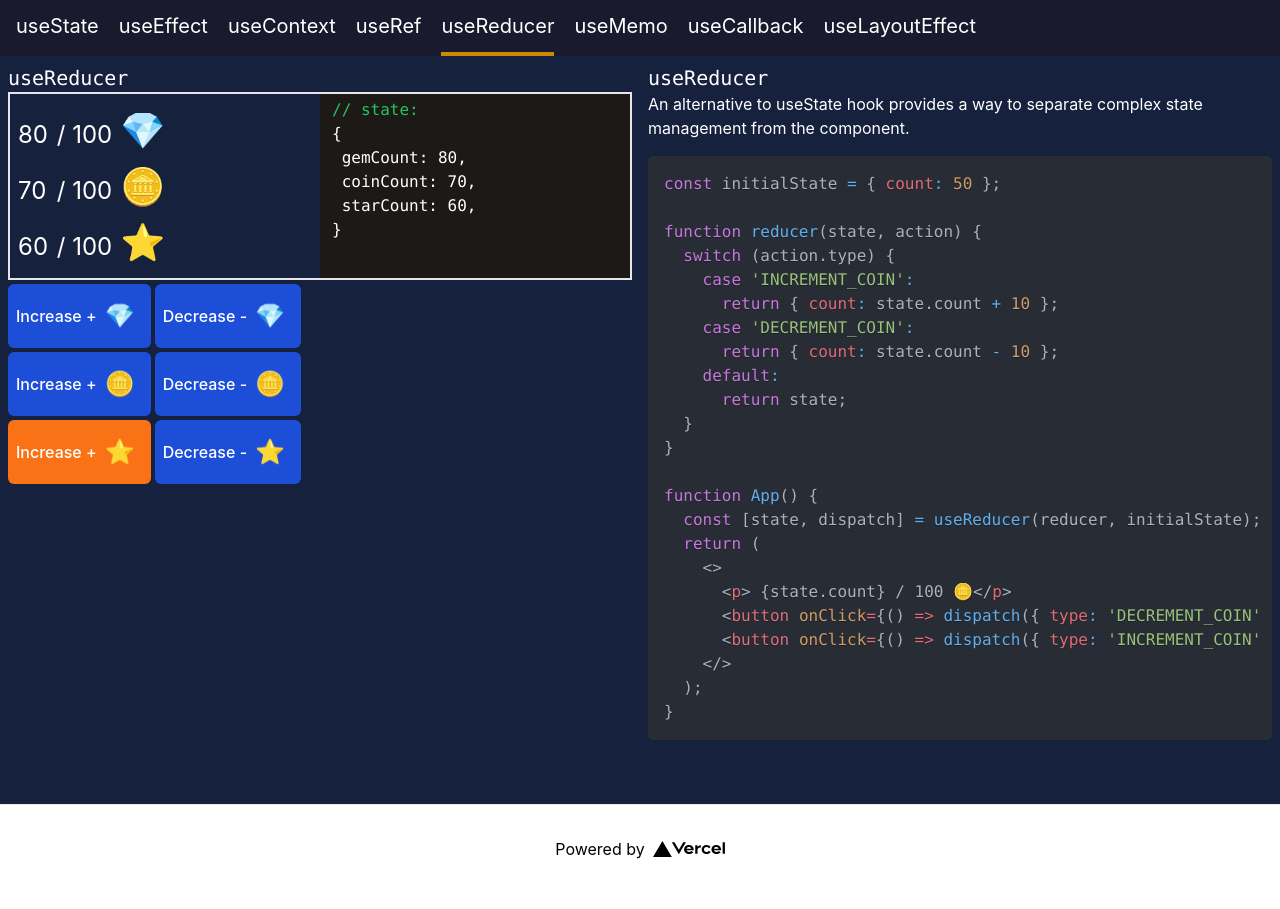
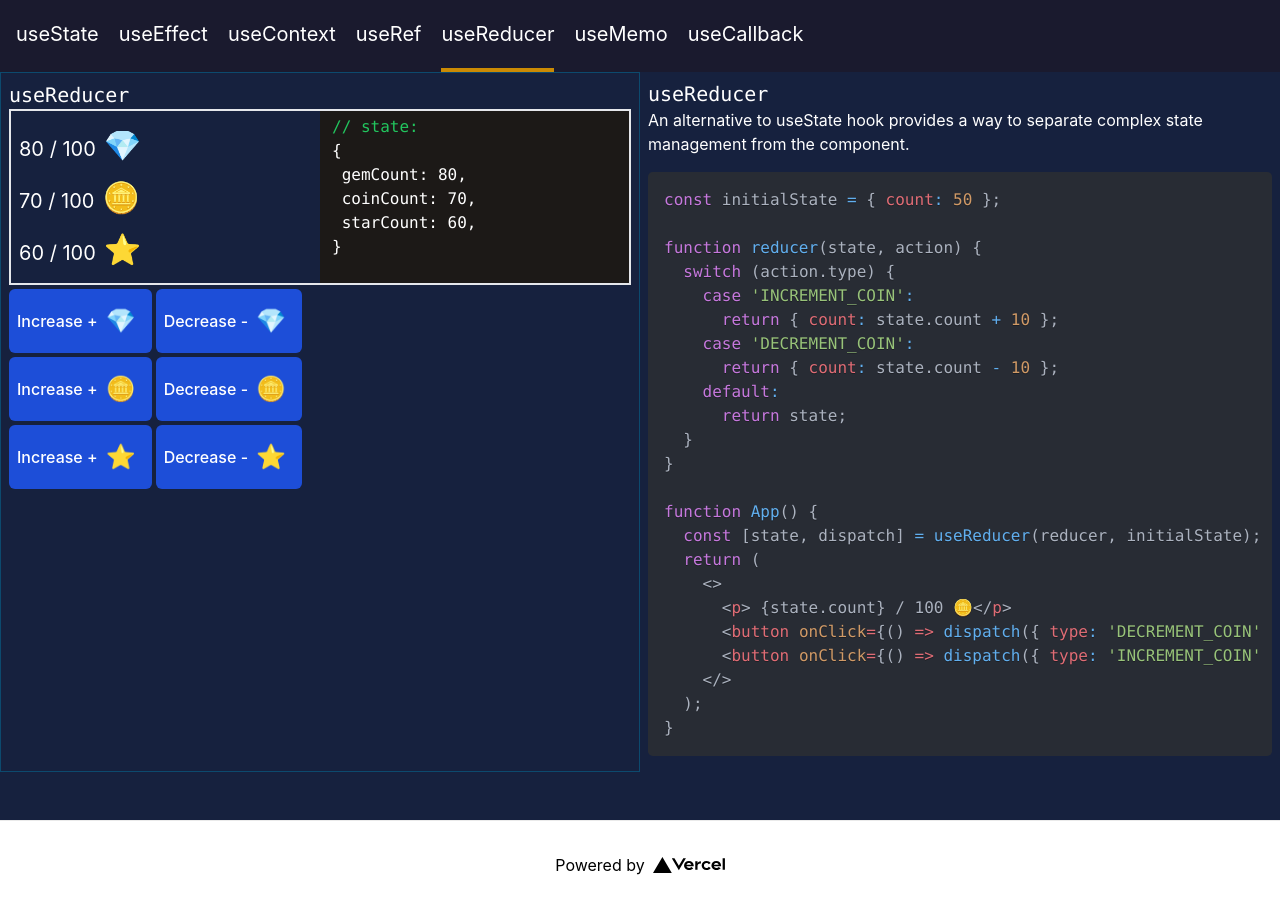
Before and after one commit to bekzodnj/reacthooks, a Next.js app: page /reducer in a window 1280 px wide. Built offline with nearby package versions, Linux system fonts and the light colour scheme.

Commit message:
clean-up

```diff
--- a/components/AboutPage.js
+++ b/components/AboutPage.js
@@ -1,7 +1,32 @@
 export const AboutPage = () => {
   return (
-    <div className='grid grid-cols-1 sm:grid-cols-2 border border-yellow-200'>
-      Hello
-    </div>
+    <>
+      <div className='p-3 font-mono'>
+        <h2 className=' text-2xl'>React hooks</h2>
+        <p className='mb-3'>
+          This website shows interactive examples of popular React hooks and
+          some information about them - useState, useEffect, useContext, useRef,
+          useMemo, useCallback.
+        </p>
+
+        <h3 className='text-xl'>Resources: </h3>
+        <a
+          href='https://reactjs.org/docs/hooks-reference.html'
+          target='_blank'
+          rel='noreferrer noopener'
+          className='underline block'
+        >
+          Hooks API Reference - React Docs
+        </a>
+        <a
+          href='https://beta.reactjs.org/apis/react'
+          target='_blank'
+          rel='noreferrer noopener'
+          className='underline block'
+        >
+          React APIs - React Beta Docs
+        </a>
+      </div>
+    </>
   );
 };
--- a/components/Navbar.js
+++ b/components/Navbar.js
@@ -1,16 +1,20 @@
 import Link from 'next/link';
-let activeClassName = 'border-b-yellow-600 border-b-4 py-3 list-none';
+let activeClassName =
+  'border-b-yellow-600 border-b-4 py-5 hover:opacity-70 list-none';
 
 import { useRouter } from 'next/router';
 
 //   <li className={router.pathname == "/" ? "active" : ""}>
+
 function Navbar() {
   const router = useRouter();
   return (
     <nav className='px-4 bg-bluerose text-white bold flex overflow-x-scroll space-x-5 text-xl '>
       <li
         className={
-          router.pathname == '/state' ? activeClassName : 'py-3 list-none'
+          router.pathname == '/state'
+            ? activeClassName
+            : 'py-5 hover:opacity-70 list-none'
         }
       >
         <Link href='/state'>useState</Link>
@@ -18,7 +22,9 @@ function Navbar() {
 
       <li
         className={
-          router.pathname == '/effect' ? activeClassName : 'py-3 list-none'
+          router.pathname == '/effect'
+            ? activeClassName
+            : 'py-5 hover:opacity-70 list-none'
         }
       >
         <Link href='/effect'>useEffect</Link>
@@ -26,7 +32,9 @@ function Navbar() {
 
       <li
         className={
-          router.pathname == '/context' ? activeClassName : 'py-3 list-none'
+          router.pathname == '/context'
+            ? activeClassName
+            : 'py-5 hover:opacity-70 list-none'
         }
       >
         <Link href='/context'>useContext</Link>
@@ -34,7 +42,9 @@ function Navbar() {
 
       <li
         className={
-          router.pathname == '/ref' ? activeClassName : 'py-3 list-none'
+          router.pathname == '/ref'
+            ? activeClassName
+            : 'py-5 hover:opacity-70 list-none'
         }
       >
         <Link href='/ref'>useRef</Link>
@@ -42,7 +52,9 @@ function Navbar() {
 
       <li
         className={
-          router.pathname == '/reducer' ? activeClassName : 'py-3 list-none'
+          router.pathname == '/reducer'
+            ? activeClassName
+            : 'py-5 hover:opacity-70 list-none'
         }
       >
         <Link href='/reducer'>useReducer</Link>
@@ -50,7 +62,9 @@ function Navbar() {
 
       <li
         className={
-          router.pathname == '/memo' ? activeClassName : 'py-3 list-none'
+          router.pathname == '/memo'
+            ? activeClassName
+            : 'py-5 hover:opacity-70 list-none'
         }
       >
         <Link href='/memo'>useMemo</Link>
@@ -58,19 +72,24 @@ function Navbar() {
 
       <li
         className={
-          router.pathname == '/callback' ? activeClassName : 'py-3 list-none'
+          router.pathname == '/callback'
+            ? activeClassName
+            : 'py-5 hover:opacity-70 list-none'
         }
       >
         <Link href='/callback'>useCallback</Link>
       </li>
 
-      <li
+      {/* @TODO - layout effect */}
+      {/* <li
         className={
-          router.pathname == '/layout' ? activeClassName : 'py-3 list-none'
+          router.pathname == '/layout'
+            ? activeClassName
+            : 'py-5 hover:opacity-70 list-none'
         }
       >
         <Link href='/layout'>useLayoutEffect</Link>
-      </li>
+      </li> */}
     </nav>
   );
 }
--- a/pages/effect.js
+++ b/pages/effect.js
@@ -118,6 +118,7 @@ const Effect = ({}) => {
 const EffectExample = () => {
   return (
     <div id='boxWrap' className='transition-colors p-3'>
+      <p className='font-mono'>(Example shows browser API + useEffect hook)</p>
       <LongList />
       <Box />
       <LongList />
@@ -145,13 +146,14 @@ const Box = () => {
 
     const observe = new IntersectionObserver((entries) => {
       const entry = entries[0];
-
+      if (document.getElementById('boxWrap')) {
         if (entry.isIntersecting) {
           //console.log('Box is visible');
           document.getElementById('boxWrap').style.backgroundColor = '#d6593a';
         } else {
           //console.log('Box is not visible');
           document.getElementById('boxWrap').style.backgroundColor = '#072448';
+        }
       }
     });
 
--- a/pages/index.js
+++ b/pages/index.js
@@ -8,8 +8,11 @@ export default function Home() {
   return (
     <div className={styles.container}>
       <Head>
-        <title>Create Next App</title>
-        <meta name='description' content='Generated by create next app' />
+        <title>React Hooks Examples</title>
+        <meta
+          name='description'
+          content='React hooks interactive examples - useEffect, useContext, useMemo, useCallback'
+        />
         <link rel='icon' href='/favicon.ico' />
       </Head>
 
--- a/pages/memo.js
+++ b/pages/memo.js
@@ -149,8 +149,9 @@ const WithMemo = () => {
         <span role='img' aria-label='bulb'>
           💡
         </span>{' '}
-        useMemo enabled - the theme toggle does not cause the recalculation of
-        the fib value.
+        useMemo enabled - the dark mode toggle does not cause the recalculation
+        of the value. The fib value is only recalculated when the number
+        changes.
       </p>
       <div className='space-x-2 mb-4'>
         <span>{isDarkMode ? 'Dark' : 'Light'} mode on</span>
@@ -223,9 +224,9 @@ const WithoutMemo = () => {
         <span role='img' aria-label='bulb'>
           💡
         </span>
-        useMemo disabled - if the num value is big enough, the theme toggling
-        also causes the lag. Because without memoization, the value will be
-        recalculated on each render.
+        useMemo disabled - try to increment value first, then toggle the dark
+        mode switch. It may cause a lag. Because without memoization, on every
+        state change, the value will be recalculated.
       </p>
       <div className='space-x-2 mb-4'>
         <span>{isDarkMode ? 'Dark' : 'Light'} mode on</span>
--- a/pages/reducer.js
+++ b/pages/reducer.js
@@ -111,7 +111,7 @@ const Reducer = () => {
 
   return (
     <div className='grid grid-cols-1 sm:grid-cols-2'>
-      <section className='p-2'>
+      <section className='border border-sky-900 p-2'>
         <h2 className='font-mono text-xl'>useReducer</h2>
 
         <div
@@ -124,12 +124,12 @@ const Reducer = () => {
           <div className={'p-2 basis-1/2'}>
             <p
               className={
-                'text-2xl ' + (gemCount === 100 && 'text-sky-400 font-semibold')
+                'text-xl ' + (gemCount === 100 && 'text-sky-400 font-semibold')
               }
             >
-              <span className='inline-block w-8'>{gemCount}</span> / 100
+              <span className='inline-block'>{gemCount} / 100</span>
               <span
-                className='text-4xl inline-block p-2'
+                className='text-3xl inline-block p-2'
                 role='img'
                 aria-label='gem'
               >
@@ -138,13 +138,13 @@ const Reducer = () => {
             </p>
             <p
               className={
-                'text-2xl ' +
+                'text-xl ' +
                 (coinCount === 100 && 'text-orange-400 font-semibold')
               }
             >
-              <span className='inline-block w-8'>{coinCount}</span> / 100
+              <span className='inline-block'>{coinCount} / 100</span>
               <span
-                className='text-4xl inline-block p-2'
+                className='text-3xl inline-block p-2'
                 role='img'
                 aria-label='coin'
               >
@@ -154,13 +154,13 @@ const Reducer = () => {
 
             <p
               className={
-                'text-2xl ' +
+                'text-xl ' +
                 (starCount === 100 && 'text-yellow-400 font-semibold')
               }
             >
-              <span className='inline-block w-8'>{starCount}</span> / 100
+              <span className='inline-block'>{starCount} / 100</span>
               <span
-                className='text-4xl inline-block p-2'
+                className='text-3xl inline-block p-2'
                 role='img'
                 aria-label='watermelon'
               >
@@ -246,7 +246,7 @@ const Reducer = () => {
           <div className='flex space-x-1 mb-1'>
             <button
               type='button'
-              className='p-2 bg-orange-500 rounded-md hover:bg-blue-800 focus:ring-2 focus:ring-blue-300 font-medium  dark:bg-blue-600 dark:hover:bg-blue-700 focus:outline-none dark:focus:ring-blue-800 flex justify-center items-center'
+              className='p-2 bg-blue-700 rounded-md hover:bg-blue-800 focus:ring-2 focus:ring-blue-300 font-medium  dark:bg-blue-600 dark:hover:bg-blue-700 focus:outline-none dark:focus:ring-blue-800 flex justify-center items-center'
               onClick={() => dispatch({ type: ActionKind.INCREASE_STAR })}
             >
               Increase +
--- a/pages/test.js
+++ /dev/null
@@ -1,37 +0,0 @@
-export default function Box() {
-  const ref = useRef(null);
-
-  useEffect(() => {
-    const div = ref.current;
-
-    // when component mounts, create an observer
-    // the browser API notifies us when the element is visible
-    const observer = new IntersectionObserver((entries) => {
-      const entry = entries[0];
-      if (entry.isIntersecting) {
-        document.body.style.backgroundColor = 'orange';
-      } else {
-        document.body.style.backgroundColor = 'darkblue';
-      }
-    });
-
-    observer.observe(div, {
-      threshold: 1.0,
-    });
-    return () => {
-      // when component unmounts, disconnect the observer
-      observer.disconnect();
-    };
-  }, []);
-
-  return (
-    <div
-      ref={ref}
-      style={{
-        height: 100,
-        width: 100,
-        // ...
-      }}
-    />
-  );
-}
```
Lines whose indentation alone changed are shown as unchanged.
